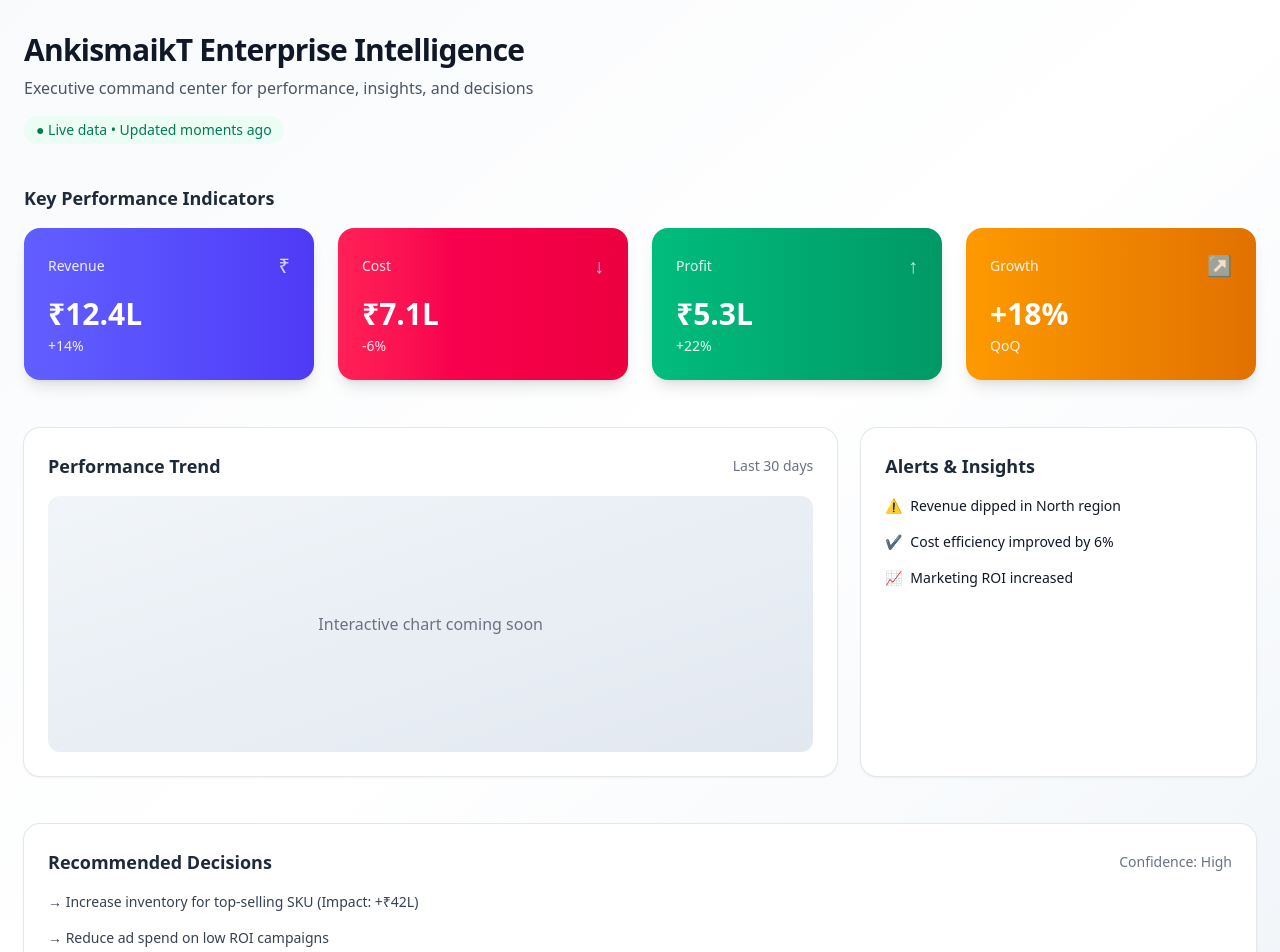
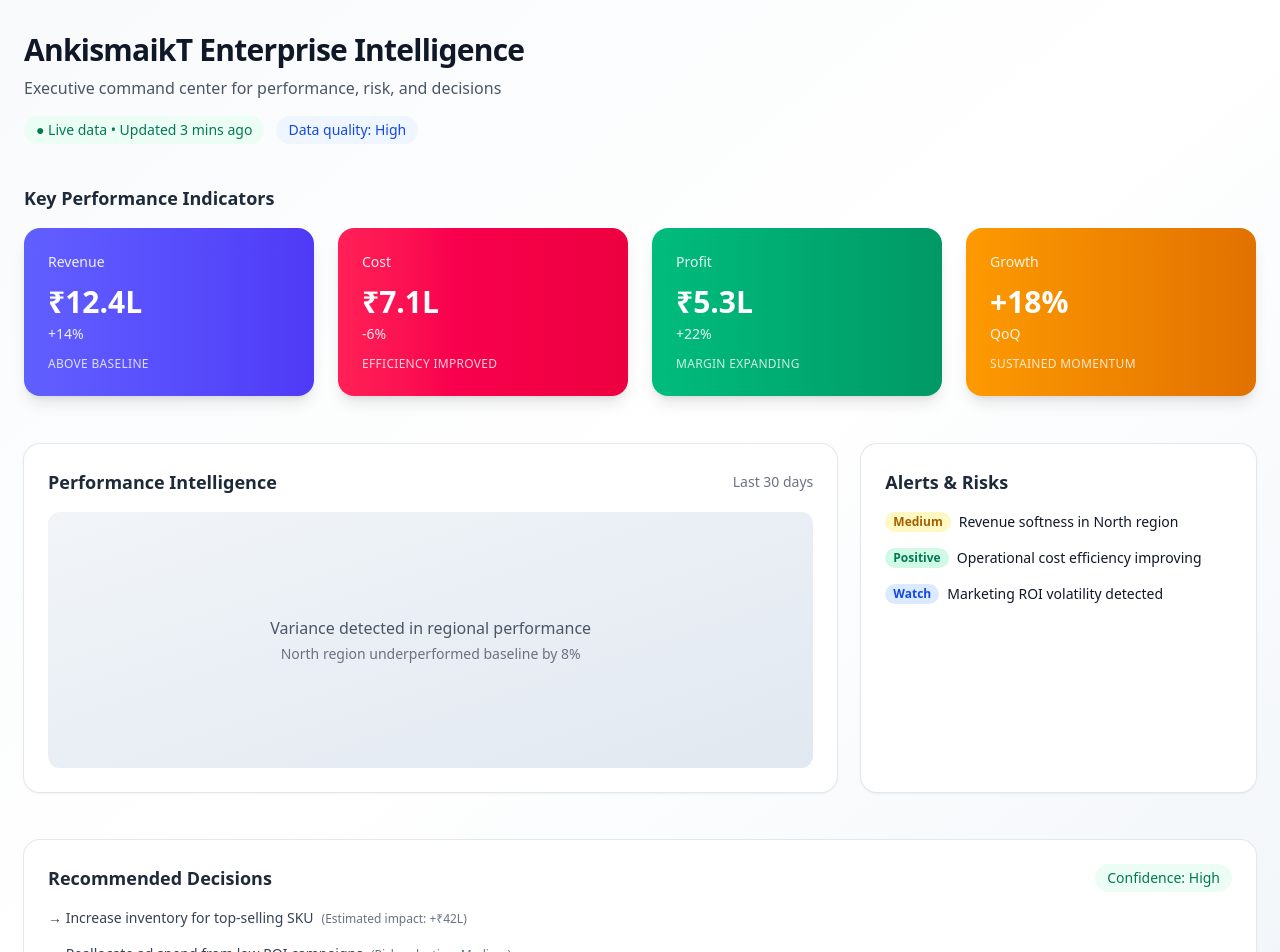
Before and after one commit to AnkismaikT/ankismaikt-enterprise-intelligence, a Next.js app: page /dashboard in a window 1280 px wide. Shown: the top 952 px of the page. Built offline with nearby package versions, Linux system fonts and the light colour scheme.

Commit message:
feat: decision intelligence signals for executive dashboard

```diff
--- a/app/dashboard/page.tsx
+++ b/app/dashboard/page.tsx
@@ -1,29 +1,31 @@
 export default function Page() {
   return (
     <main className="min-h-screen bg-gradient-to-br from-slate-50 via-white to-slate-100 px-6 py-8">
-      {/* Container */}
       <div className="mx-auto max-w-7xl">
         {/* Header */}
         <div className="mb-10">
           <h1 className="text-3xl font-bold tracking-tight text-gray-900">
             AnkismaikT Enterprise Intelligence
           </h1>
-          <p className="mt-2 text-gray-600 max-w-2xl">
-            Executive command center for performance, insights, and decisions
+          <p className="mt-2 max-w-2xl text-gray-600">
+            Executive command center for performance, risk, and decisions
           </p>
 
-          <div className="mt-4 inline-flex items-center rounded-full bg-emerald-50 px-3 py-1 text-sm font-medium text-emerald-700">
-            ● Live data • Updated moments ago
+          <div className="mt-4 flex flex-wrap gap-3">
+            <span className="inline-flex items-center rounded-full bg-emerald-50 px-3 py-1 text-sm font-medium text-emerald-700">
+              ● Live data • Updated 3 mins ago
+            </span>
+            <span className="inline-flex items-center rounded-full bg-blue-50 px-3 py-1 text-sm font-medium text-blue-700">
+              Data quality: High
+            </span>
           </div>
         </div>
 
         {/* KPI Cards */}
         <section className="mb-12">
-          <div className="mb-4 flex items-center justify-between">
-            <h2 className="text-lg font-semibold text-gray-800">
-              Key Performance Indicators
-            </h2>
-          </div>
+          <h2 className="mb-4 text-lg font-semibold text-gray-800">
+            Key Performance Indicators
+          </h2>
 
           <div className="grid grid-cols-1 gap-6 sm:grid-cols-2 lg:grid-cols-4">
             {[
@@ -31,81 +33,91 @@ export default function Page() {
                 title: "Revenue",
                 value: "₹12.4L",
                 change: "+14%",
+                signal: "Above baseline",
                 color: "from-indigo-500 to-indigo-600",
-                icon: "₹",
               },
               {
                 title: "Cost",
                 value: "₹7.1L",
                 change: "-6%",
+                signal: "Efficiency improved",
                 color: "from-rose-500 to-rose-600",
-                icon: "↓",
               },
               {
                 title: "Profit",
                 value: "₹5.3L",
                 change: "+22%",
+                signal: "Margin expanding",
                 color: "from-emerald-500 to-emerald-600",
-                icon: "↑",
               },
               {
                 title: "Growth",
                 value: "+18%",
                 change: "QoQ",
+                signal: "Sustained momentum",
                 color: "from-amber-500 to-amber-600",
-                icon: "↗",
               },
             ].map((card) => (
               <div
                 key={card.title}
-                className={`relative overflow-hidden rounded-2xl bg-gradient-to-r ${card.color} p-6 text-white shadow-lg transition-transform duration-200 hover:-translate-y-1 hover:shadow-xl`}
+                className={`rounded-2xl bg-gradient-to-r ${card.color} p-6 text-white shadow-lg transition hover:-translate-y-1 hover:shadow-xl`}
               >
-                <div className="flex items-center justify-between">
-                  <p className="text-sm opacity-90">{card.title}</p>
-                  <span className="text-xl opacity-80">{card.icon}</span>
-                </div>
-
-                <p className="mt-4 text-3xl font-semibold">{card.value}</p>
-                <p className="mt-1 text-sm opacity-90">
-                  {card.change}
+                <p className="text-sm opacity-90">{card.title}</p>
+                <p className="mt-3 text-3xl font-semibold">{card.value}</p>
+                <p className="mt-1 text-sm opacity-90">{card.change}</p>
+                <p className="mt-3 text-xs uppercase tracking-wide opacity-80">
+                  {card.signal}
                 </p>
               </div>
             ))}
           </div>
         </section>
 
-        {/* Intelligence Section */}
+        {/* Intelligence */}
         <section className="mb-12 grid grid-cols-1 gap-6 lg:grid-cols-3">
           <div className="lg:col-span-2 rounded-2xl bg-white p-6 shadow-sm ring-1 ring-gray-200">
             <div className="mb-4 flex items-center justify-between">
               <h2 className="text-lg font-semibold text-gray-800">
-                Performance Trend
+                Performance Intelligence
               </h2>
               <span className="text-sm text-gray-500">Last 30 days</span>
             </div>
 
-            <div className="flex h-64 items-center justify-center rounded-xl bg-gradient-to-br from-slate-100 to-slate-200 text-gray-500">
-              Interactive chart coming soon
+            <div className="flex h-64 flex-col items-center justify-center rounded-xl bg-gradient-to-br from-slate-100 to-slate-200 text-gray-600">
+              <p className="font-medium">
+                Variance detected in regional performance
+              </p>
+              <p className="mt-1 text-sm text-gray-500">
+                North region underperformed baseline by 8%
+              </p>
             </div>
           </div>
 
           <div className="rounded-2xl bg-white p-6 shadow-sm ring-1 ring-gray-200">
             <h2 className="mb-4 text-lg font-semibold text-gray-800">
-              Alerts & Insights
+              Alerts & Risks
             </h2>
 
             <ul className="space-y-4 text-sm">
               <li className="flex items-start gap-2">
-                <span className="text-yellow-500">⚠</span>
-                <span>Revenue dipped in North region</span>
+                <span className="rounded-full bg-yellow-100 px-2 py-0.5 text-xs font-semibold text-yellow-700">
+                  Medium
+                </span>
+                <span>Revenue softness in North region</span>
               </li>
+
               <li className="flex items-start gap-2">
-                <span className="text-emerald-600">✔</span>
-                <span>Cost efficiency improved by 6%</span>
+                <span className="rounded-full bg-emerald-100 px-2 py-0.5 text-xs font-semibold text-emerald-700">
+                  Positive
+                </span>
+                <span>Operational cost efficiency improving</span>
               </li>
+
               <li className="flex items-start gap-2">
-                <span className="text-blue-600">📈</span>
-                <span>Marketing ROI increased</span>
+                <span className="rounded-full bg-blue-100 px-2 py-0.5 text-xs font-semibold text-blue-700">
+                  Watch
+                </span>
+                <span>Marketing ROI volatility detected</span>
               </li>
             </ul>
           </div>
@@ -117,15 +129,32 @@ export default function Page() {
             <h2 className="text-lg font-semibold text-gray-800">
               Recommended Decisions
             </h2>
-            <span className="text-sm text-gray-500">
+            <span className="rounded-full bg-emerald-50 px-3 py-1 text-sm font-medium text-emerald-700">
               Confidence: High
             </span>
           </div>
 
           <ul className="space-y-4 text-sm text-gray-700">
-            <li>→ Increase inventory for top-selling SKU (Impact: +₹42L)</li>
-            <li>→ Reduce ad spend on low ROI campaigns</li>
-            <li>→ Review supplier contracts for cost savings</li>
+            <li>
+              → Increase inventory for top-selling SKU
+              <span className="ml-2 text-xs text-gray-500">
+                (Estimated impact: +₹42L)
+              </span>
+            </li>
+
+            <li>
+              → Reallocate ad spend from low ROI campaigns
+              <span className="ml-2 text-xs text-gray-500">
+                (Risk reduction: Medium)
+              </span>
+            </li>
+
+            <li>
+              → Renegotiate supplier contracts
+              <span className="ml-2 text-xs text-gray-500">
+                (Margin upside potential)
+              </span>
+            </li>
           </ul>
         </section>
       </div>
```
